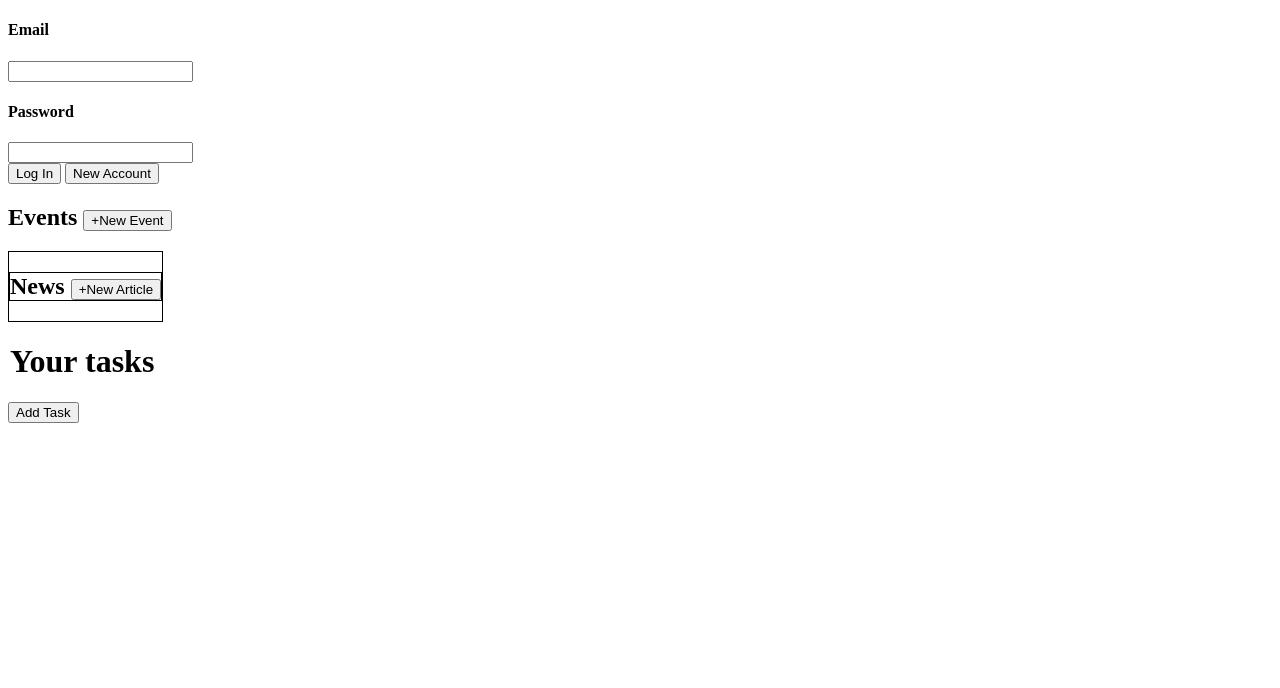
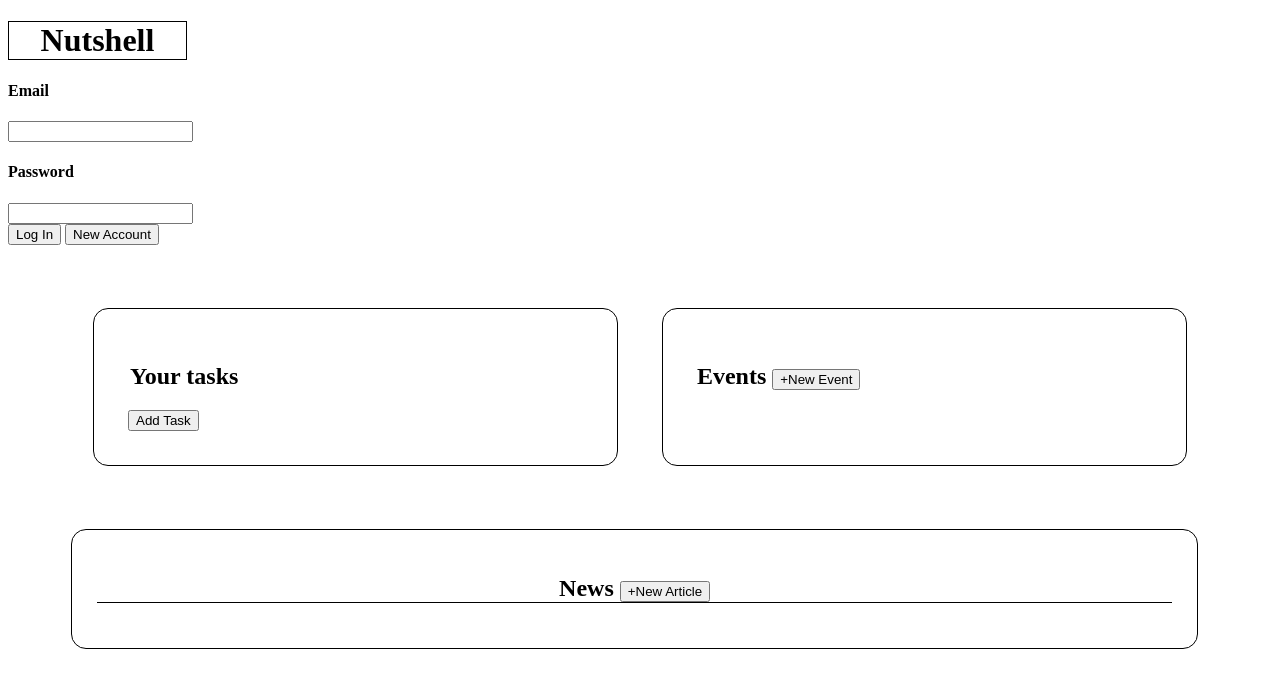
Before and after one commit to Jack-Parsons-Group-Projects/nutshell-casual-crunch-bars, a plain HTML site: page src/index.html in a window 1280 px wide. Drawn offline with Linux system fonts and the light colour scheme; no server answers.

Commit message:
just a bit of CSS to make things a bit easier

```diff
--- a/src/index.html
+++ b/src/index.html
@@ -9,9 +9,17 @@
   </head>
 
   <body>
+    <h1 id="logo">Nutshell</h1>
     <article id="logInFormArticle"></article>
     <article id="newUserFormArticle"></article>
-    <article id="events">
+    <div id="tasksAndEventsBox">
+      <div class="card" id="taskContainer">
+        <legend><h2>Your tasks</h2></legend>
+        <button type="button" id="formButton">Add Task</button>
+        <div id="taskAddForm"></div>
+        <div id="tasks"></div>
+      </div>
+      <article class="card" id="events">
         <h1 id="eventsHeader">
           Events
           <button class="addEventsBtn" type="submit">
@@ -45,6 +53,7 @@
         </button>
         <section id="eventsContainer"></section>
       </article>
+    </div>
 
     <article id="article">
       <h1 id="articleHeader">
@@ -80,14 +89,9 @@
       </button>
       <section id="articleContainer"></section>
     </article>
+
     <script type="module" src="scripts/articles/mainArticle.js"></script>
     <script type="module" src="scripts/events/mainEvents.js"></script>
-    <div id="taskContainer">
-      <legend><h1>Your tasks</h1></legend>
-      <button type="button" id="formButton">Add Task</button>
-      <div id="taskAddForm"></div>
-      <div id="tasks"></div>
-    </div>
     <script type="module" src="scripts/main.js"></script>
   </body>
 </html>
--- a/src/scripts/auth/logInForm.js
+++ b/src/scripts/auth/logInForm.js
@@ -1,6 +1,8 @@
 const logInForm = {
   makeLogInForm() {
     const inputForm = document.querySelector("#logInFormArticle");
+    const data = sessionStorage.getItem("userId")
+
     inputForm.innerHTML = `<div id="logInField">
                 <h4>Email</h4>
                 <input id="inputEmail">
--- a/src/styles/main.css
+++ b/src/styles/main.css
@@ -1,15 +1,48 @@
 #article {
-    display: flex inline;
+  display: flex;
+  flex-direction: column;
+  justify-content: center;
   border: 1px solid black;
+  border-radius: 15px;
+  padding: 2%;
+  width: 85%;
+  margin: 0 5% 0 5%;
+}
 
-}
-#articleHeader{
-    border: 1px solid black;
+#articleHeader {
+  border-bottom: 1px solid black;
   text-align: center;
 }
 
-.upcoming{
+.upcoming {
   background-color: lightblue;
   font-size: larger;
   font-weight: bolder;
 }
+
+.card {
+  border: 1px solid black;
+  border-radius: 15px;
+  width: 40%;
+  padding: 3%;
+}
+
+#tasksAndEventsBox {
+  display: flex;
+  justify-content: space-around;
+  margin: 5%;
+}
+
+/* #news {
+  display: flex;
+  flex-direction: column;
+  justify-content: center;
+  width: 90%;
+} */
+
+#logo {
+  display: flex;
+  justify-content: center;
+  width: 14%;
+  border: 1px solid black;
+}
```
Also changed, not shown: api/database.json (+31 -3 lines). Lines whose indentation alone changed are shown as unchanged.
